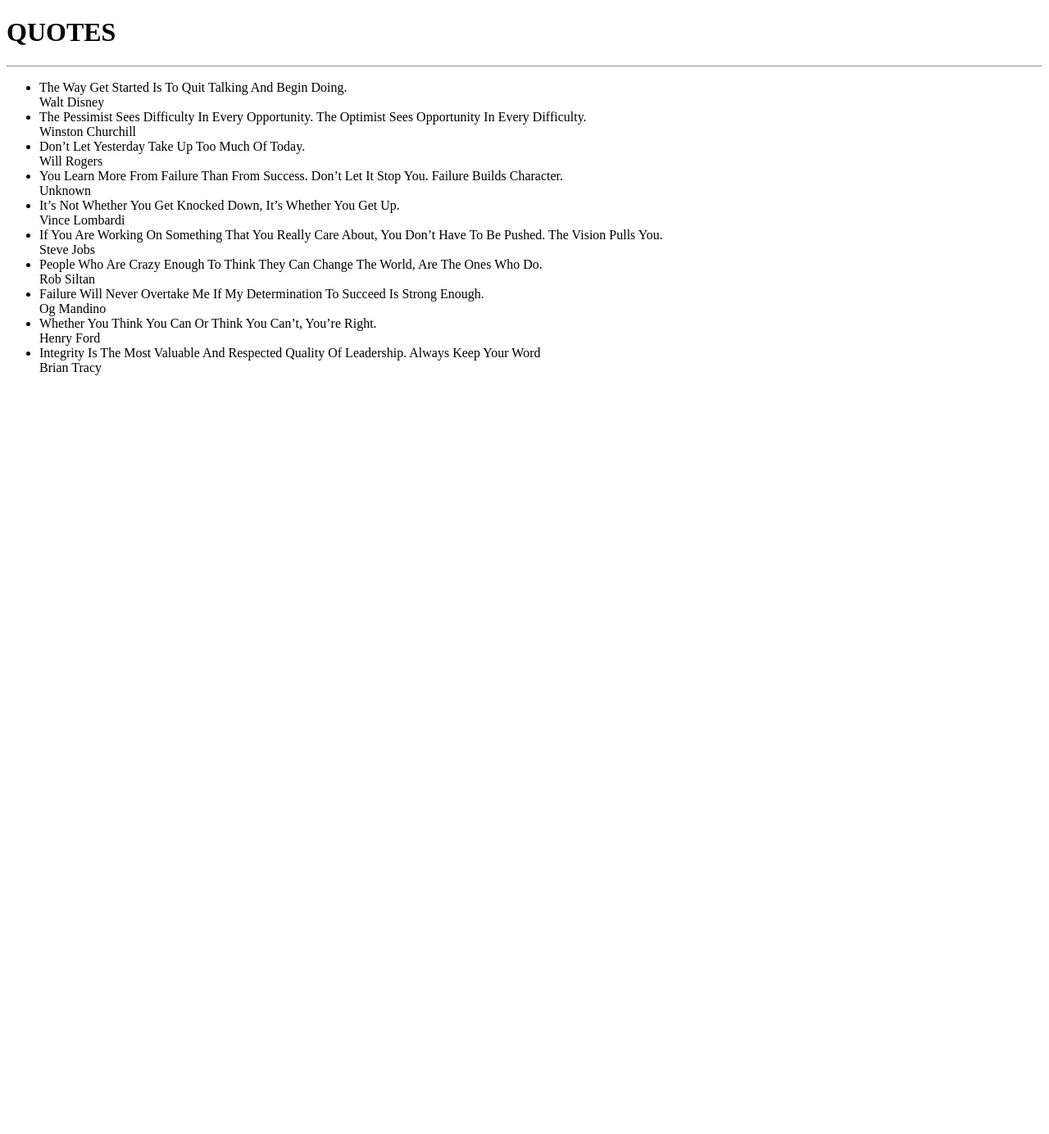
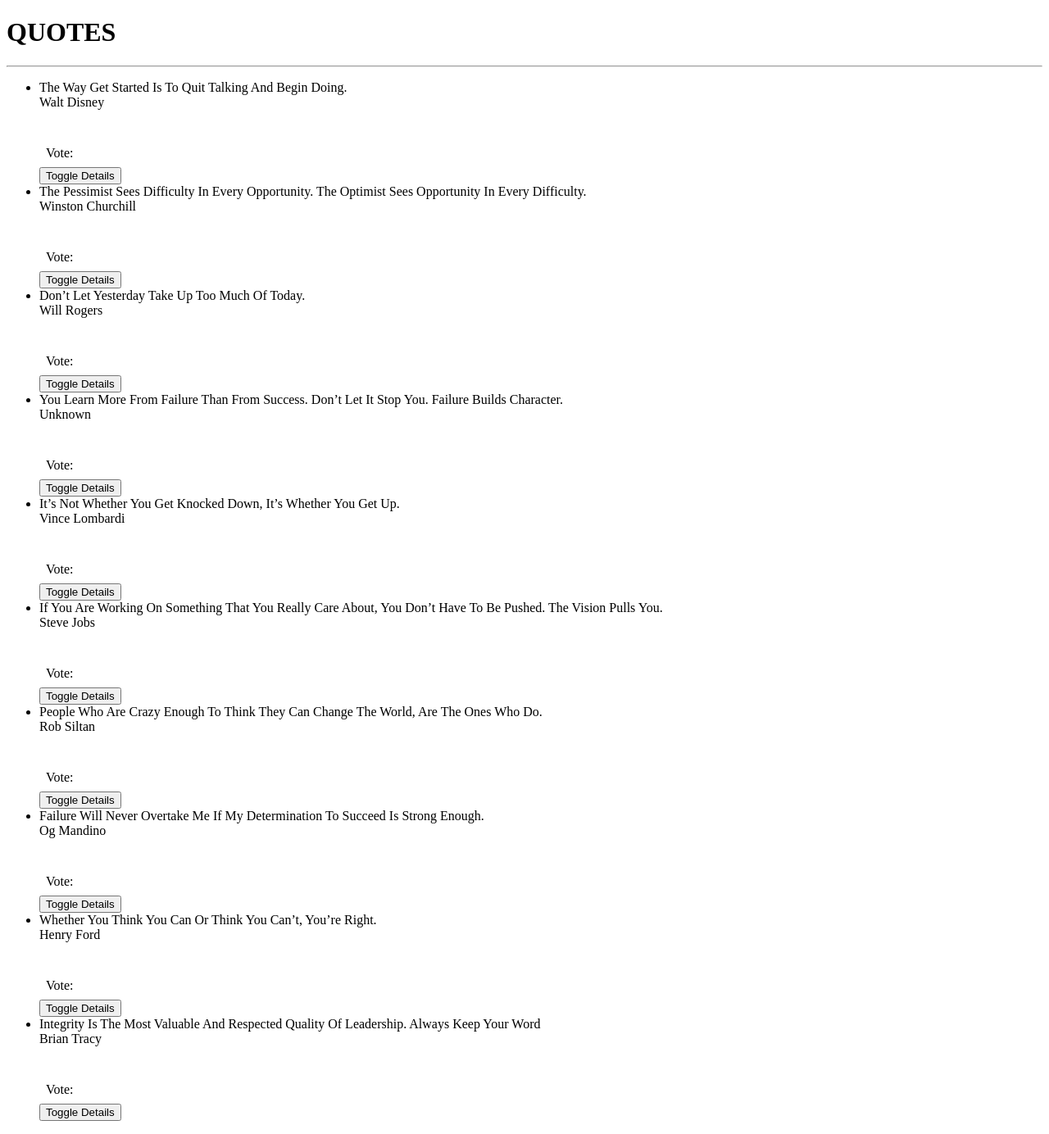
Before and after one commit to evelyne250/Quote, an Angular app: page / in a window 1280 px wide. Shown: the whole page at 82% size. Before the commit the page ends 800 px from the top, so only its background shows below. Built offline with nearby package versions, Linux system fonts and the light colour scheme.

Commit message:
added toggles

```diff
--- a/src/app/app.component.html
+++ b/src/app/app.component.html
@@ -19,7 +19,7 @@
 </ul>
 
 <router-outlet></router-outlet> -->
-<div>
+<!-- <div>
     <h1>QUOTES</h1>
     <hr>
     <ul>
@@ -29,5 +29,5 @@
           {{quote.Author}}
         </li>
     </ul>
-  </div>
+  </div> -->
 <app-quote></app-quote>
--- a/src/app/quote-detail/quote-detail.component.html
+++ b/src/app/quote-detail/quote-detail.component.html
@@ -1 +1,9 @@
-<p>quote-detail works!</p>
+<!-- <p>
+        {{quote.Author}}
+      </p> -->
+      <body ng-controller="MainCtrl">
+      <i title="Up Votes" ng-click="changeVote(vote, 'up')" class="fa fa-arrow-circle-up fa-2x" ng-class="{true:'up', false:''}[vote=='up']"></i>
+      <br>
+      <i title="Down Votes" ng-click="changeVote(vote, 'down')" class="fa fa-arrow-circle-down fa-2x"  ng-class="{true:'down', false:''}[vote=='down']"></i>
+      <br>Vote: {{vote}}
+    </body>
--- a/src/app/quote-detail/quote-detail.component.ts
+++ b/src/app/quote-detail/quote-detail.component.ts
@@ -1,11 +1,12 @@
-import { Component, OnInit } from '@angular/core';
-
+import { Component, OnInit, Input } from '@angular/core';
+import { Quote } from '../quote';
 @Component({
   selector: 'app-quote-detail',
   templateUrl: './quote-detail.component.html',
   styleUrls: ['./quote-detail.component.css']
 })
 export class QuoteDetailComponent implements OnInit {
+  @Input() quote: Quote;
 
   constructor() { }
 
--- a/src/app/quote.ts
+++ b/src/app/quote.ts
@@ -1,6 +1,12 @@
+// export class Quote {
+//         id: number;
+//       Author: string;
+//       quote: string;
+//     //   completeDate: Date
+//     }
 export class Quote {
-        id: number;
-      Author: string;
-      quote: string;
-    //   completeDate: Date
+    showVote: boolean;
+    constructor(public id: number,public quote: string,public Author: string){
+      this.showVote=false;
     }
+  }
--- a/src/app/quote/quote.component.html
+++ b/src/app/quote/quote.component.html
@@ -19,3 +19,17 @@
             <app-goal-form></app-goal-form>
           </div>
         </div> -->
+        <div>
+                <h1>QUOTES</h1>
+                <hr>
+                <ul>
+                    <li *ngFor='let quote of quotes;let i = index'>
+                      {{quote.quote}}
+                      <br>
+                      {{quote.Author}}
+                      <app-quote-detail [quote]='quote'></app-quote-detail>
+                      <button (click)='toggleDetails(i)'>Toggle Details</button>
+                      <app-quote-detail *ngIf='quote.showVote' [quote]='quote'></app-quote-detail>
+                    </li>
+                </ul>
+              </div>
--- a/src/app/quote/quote.component.ts
+++ b/src/app/quote/quote.component.ts
@@ -1,4 +1,4 @@
-import { Component, OnInit } from '@angular/core';
+import { Component, OnInit} from '@angular/core';
 import { Quote } from '../quote';
 
 @Component({
@@ -7,6 +7,21 @@
   styleUrls: ['./quote.component.css']
 })
 export class QuoteComponent implements OnInit {
+  quotes:Quote[] = [
+    new Quote(1,'The Way Get Started Is To Quit Talking And Begin Doing.','Walt Disney'),
+    new Quote(2, 'The Pessimist Sees Difficulty In Every Opportunity. The Optimist Sees Opportunity In Every Difficulty.','Winston Churchill'),
+    new Quote(3, 'Don’t Let Yesterday Take Up Too Much Of Today.','Will Rogers'),
+    new Quote(4, 'You Learn More From Failure Than From Success. Don’t Let It Stop You. Failure Builds Character.','Unknown'),
+    new Quote(5, 'It’s Not Whether You Get Knocked Down, It’s Whether You Get Up.','Vince Lombardi',),
+    new Quote(6, 'If You Are Working On Something That You Really Care About, You Don’t Have To Be Pushed. The Vision Pulls You.','Steve Jobs'),
+    new Quote(7, 'People Who Are Crazy Enough To Think They Can Change The World, Are The Ones Who Do.','Rob Siltan'),
+    new Quote(8, 'Failure Will Never Overtake Me If My Determination To Succeed Is Strong Enough.','Og Mandino'),
+    new Quote(9, 'Whether You Think You Can Or Think You Can’t, You’re Right.','Henry Ford'),
+    new Quote(10, 'Integrity Is The Most Valuable And Respected Quality Of Leadership. Always Keep Your Word','Brian Tracy'),
+  ];
+  toggleDetails(index){
+    this.quotes[index].showVote = !this.quotes[index].showVote;
+  }
 
   constructor() { }
 
```
